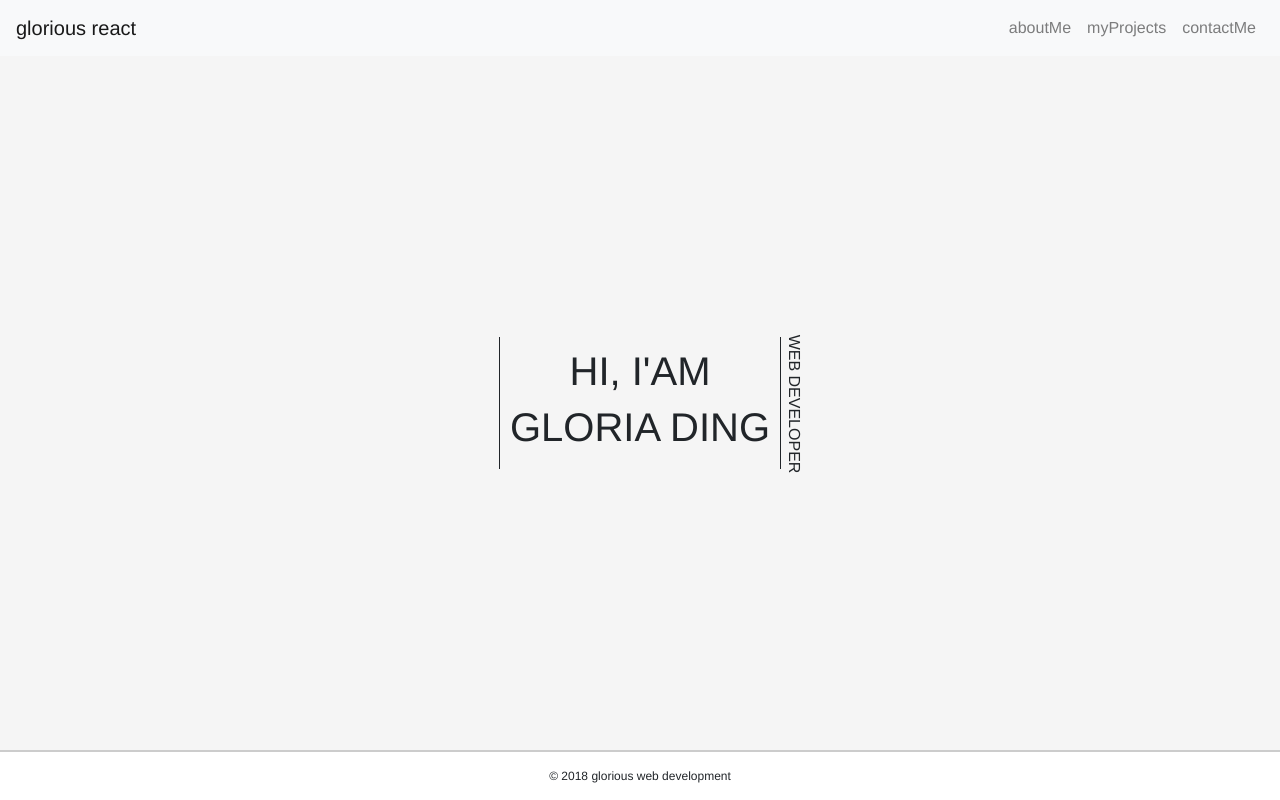
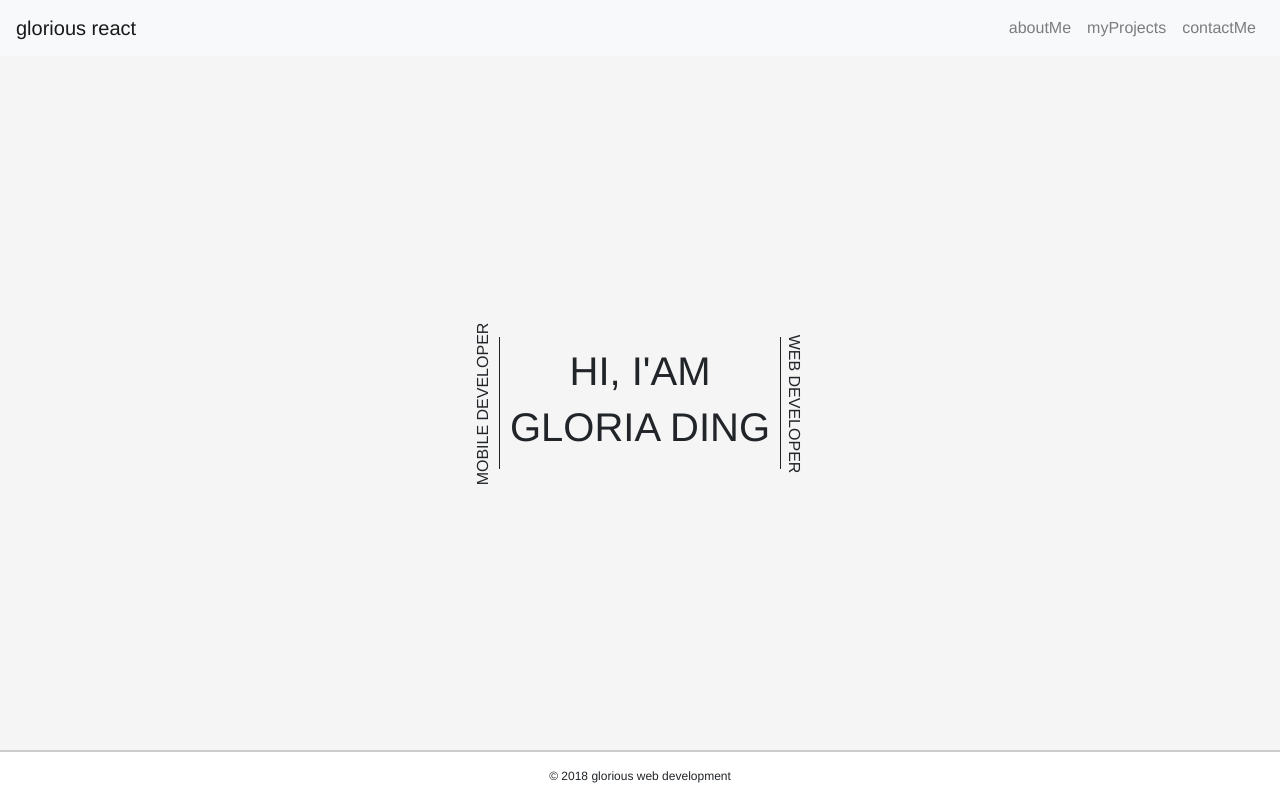
Before and after one commit to gloriading/profile-react, a React (Create React App) app: page / in a window 1280 px wide. Built offline with nearby package versions, Linux system fonts and the light colour scheme.

Commit message:
Add a second title and hover effect to Home

```diff
--- a/src/App.css
+++ b/src/App.css
@@ -33,18 +33,39 @@ p {
   text-transform: uppercase;
   text-align: center;
   padding: 10px;
-  transition: padding 0.3s;
+  transition: all 0.3s;
 }
 .welcome-message:hover {
   padding-left: 25px;
   padding-right: 25px;
 }
-.job-title {
+.job-title-first {
   position: absolute;
   right: -30%;
   bottom: 40%;
   transform: rotate(90deg);
+  transition: all 0.3s;
 }
+.job-title-second {
+  position: absolute;
+  left: -35%;
+  bottom: 40%;
+  transform: rotate(-90deg);
+  transition: all 0.3s;
+}
+.welcome-message:hover .job-title-first {
+  transform: rotate(0deg);
+  right: 50%;
+  bottom: 100%;
+  color: deeppink;
+}
+.welcome-message:hover .job-title-second {
+  transform: rotate(0deg);
+  left: 35%;
+  bottom: -10%;
+}
+
+
 
 /* about */
 .about-container {
--- a/src/components/Home.js
+++ b/src/components/Home.js
@@ -7,9 +7,10 @@ export default class Home extends Component {
     return(
       <div className="home-container">
         <div className="welcome-message">
+          <p className="job-title-second">Mobile Developer</p>
           <h1>Hi, I'am</h1>
           <h1>Gloria Ding</h1>
-          <p className="job-title">Web Developer</p>
+          <p className="job-title-first">Web Developer</p>
         </div>
       </div>
     )
```
